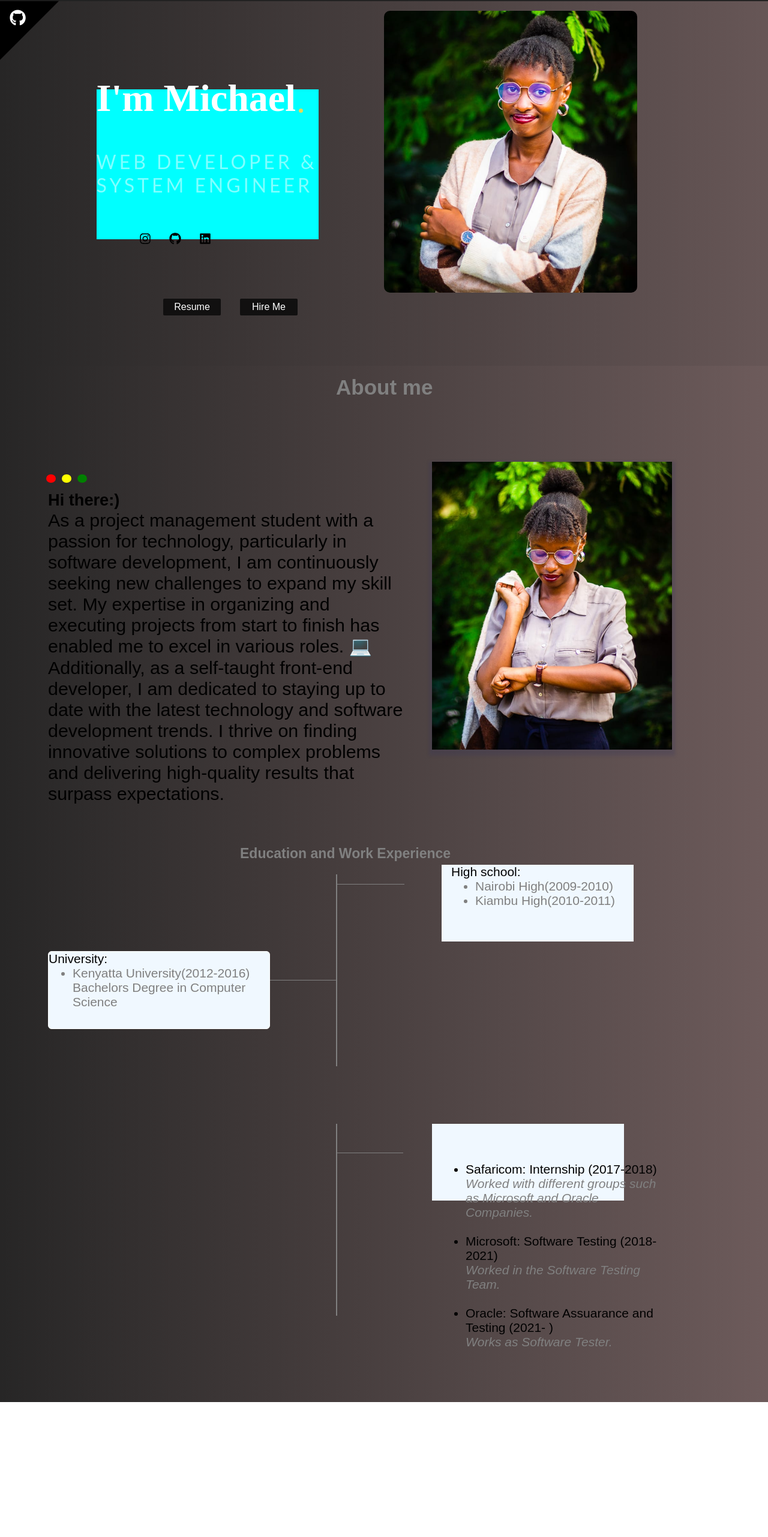
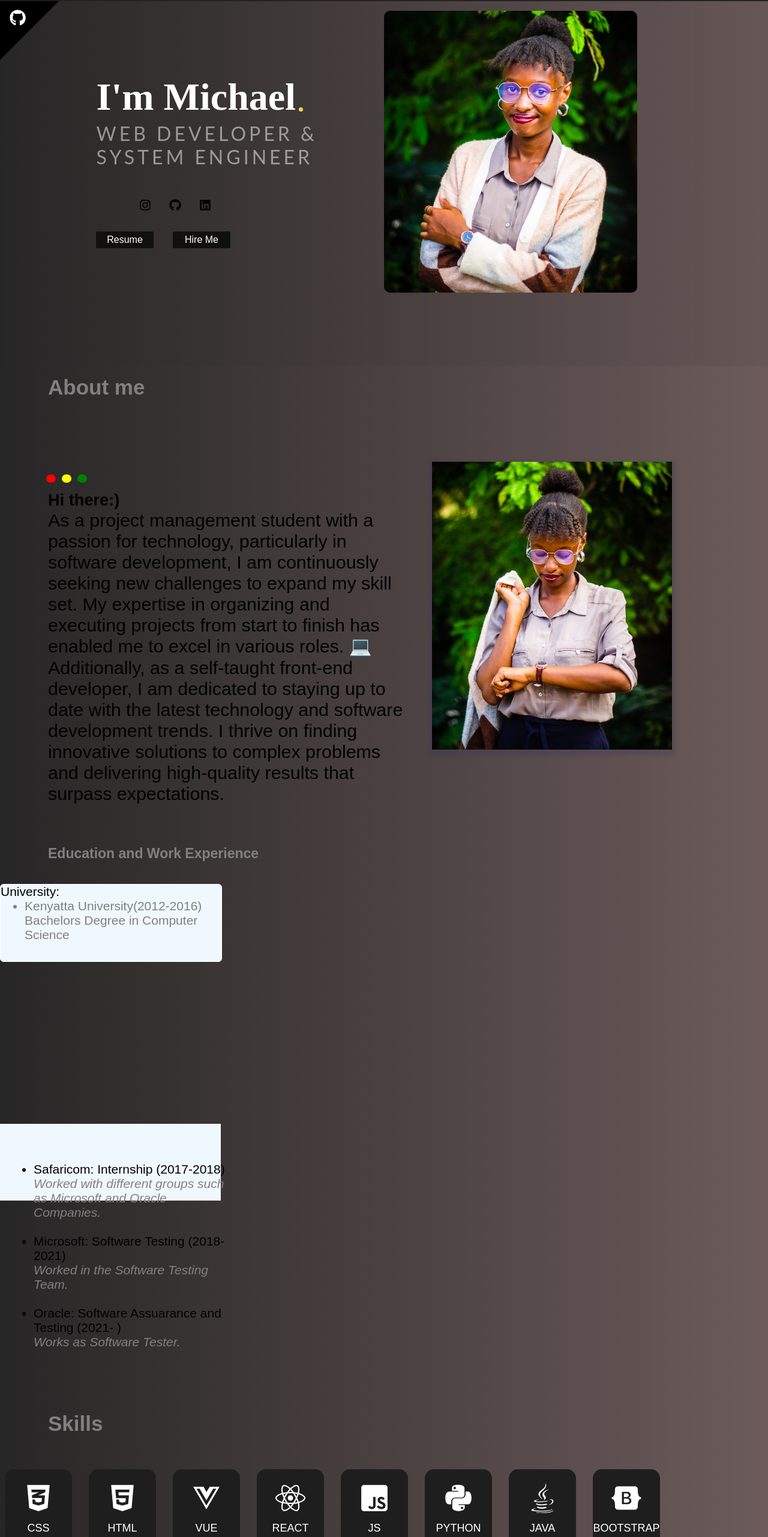
Before and after one commit to Mikee100/myportfolio, a React (Create React App) app: page / in a window 1280 px wide. Shown: the part 62-2625 px from the top of the page at 60% size. Built offline with nearby package versions, Linux system fonts and the light colour scheme.

Commit message:
worked on gui of the portfolio

```diff
--- a/src/pages/Experience.js
+++ b/src/pages/Experience.js
@@ -31,24 +31,8 @@ export default function Experience() {
       </div>
      ****/}
 
-<hr  className="edu_line" />
-<hr className="first_ln" />
-<div  className="first_box">
 
 
-      <small className="small_list_high">
-        High school:
-        <ul>
-          <li>Nairobi High(2009-2010) </li>
-          <li>Kiambu High(2010-2011)</li>
-        </ul>
-      </small>
-
-
-
-
-</div>
-<hr className="second_ln" />
 <div className="second_box">
 
   <small className="small_list_uni">
@@ -61,9 +45,7 @@ export default function Experience() {
 
 </div>
 
-<hr className="work_ln" />
 
-<hr className="ln_work_first" />
 
 <div className="first_work">
 <small className="small_work">
--- a/src/pages/Home.js
+++ b/src/pages/Home.js
@@ -5,18 +5,19 @@ import { FaInstagram } from "react-icons/fa";
 import { FaGithub } from "react-icons/fa";
 import { FaLinkedin } from "react-icons/fa";
 import Navbar from "./Navbar";
-import { useNavigate } from "react-router";
+import { Link } from "react-router-dom";
+
 
 export default function Home() {
 
-    const history = useNavigate();
+
 
 
   const openResume = () => {
     window.open('/images/008129426.pdf');
   };
   const openHireMe = () => {
-     history("./contacts");
+     window.open("/contacts")
   };
   return (
     <div className="container_home" id="container_home">
@@ -30,10 +31,10 @@ export default function Home() {
         {" "}
         Resume
       </button>
-      <button className="hireme" onClick={openHireMe}>
+    <Link to="./contacts" >  <button className="hireme" onClick={openHireMe}>
         {" "}
         Hire Me
-      </button>
+      </button></Link>
 
       <img
       // eslint-disable-next-line
--- a/src/pages/about.css
+++ b/src/pages/about.css
@@ -2,7 +2,7 @@
 .container_about {
     height: 61rem;
     width: 100%;
-    top: 59rem;
+    top: 42rem;
     background-color: white;
     display: flex;
     position: absolute;
@@ -102,7 +102,7 @@
     .about_hd {
       position: absolute;
       top: 1rem;
-      left: 35rem;
+      left: 5rem;
       color: grey;
       font-size: 35px;
     }
--- a/src/pages/home.css
+++ b/src/pages/home.css
@@ -109,12 +109,9 @@
 .container_home {
   height: 42rem;
   width: 100%;
-  background-image: linear-gradient(
-    to right,
-    rgba(206, 200, 200, 0),
-    rgb(109, 91, 91)
-  );
+
   position: absolute;
+  background-color: white;
 
 
 }
@@ -259,8 +256,8 @@
     display: flex;
     flex-direction: row;
     list-style-type: none;
-left: 1rem;
-    top: 14rem;
+    left: 1rem;
+    top: 15rem;
   }
 
   .media_icons_home li {
@@ -270,21 +267,21 @@ left: 1rem;
   }
   .resume {
     position: absolute;
-    top: 35rem;
-    left: 17rem;
+    top: 28rem;
+    left: 10rem;
   }
   .resume:hover {
-    padding: 20px;
+    opacity: .7;
     transition: 0.9s ease-in-out;
   }
   .hireme {
     position: absolute;
-    top: 35rem;
-    left: 25rem;
+    top: 28rem;
+    left: 18rem;
   }
   .hireme:hover {
-    padding: 20px;
-    transition: 0.9s ease-in-out;
+    opacity: .7;
+    transition: 0.1s ease-in-out;
   }
   .pic_home {
     top: 5rem;
--- a/src/pages/homebeauty.css
+++ b/src/pages/homebeauty.css
@@ -9,7 +9,6 @@
       display: flex;
       justify-content: center;
       flex-direction: column;
-      background-color: aqua;
 
       .title {
         width: 110%;
@@ -212,12 +211,14 @@
   .container {
     position: relative;
     width: 40%;
-    height: 28rem;
-    top: 7rem;
+    height: 13rem;
+    top: 10rem;
     left:5rem;
     display: flex;
     justify-content: center;
     align-items: center;
+
+
 
 
 
@@ -238,8 +239,9 @@
         position: relative;
         display: flex;
         align-items: center;
-        height: 170px;
-        top: -3rem;
+        height: 80px;
+        top: 0rem;
+        ;
 
 
 
@@ -289,12 +291,12 @@
       }
 
       .role {
-        width: 100%;
+        width: 110%;
         position: relative;
         display: flex;
         align-items: center;
-        height: 170px;
-        top: -3rem;
+        height: 80px;
+        top: 0rem;
         left: 0rem;
 
         .block {
--- a/src/pages/projcont.css
+++ b/src/pages/projcont.css
@@ -4,11 +4,7 @@
     width: 100%;
     top: 212rem;
 
-    background-image: linear-gradient(
-      to right,
-      rgba(206, 200, 200, 0),
-      rgb(109, 91, 91)
-    );
+    background-color: white;
     display: flex;
     position: absolute;
     align-items: center;
@@ -40,7 +36,7 @@
     position: absolute;
     box-shadow: rgba(50, 50, 93, 0.23) 0 30px 30px -20px;
     height: 23rem;
-    background-color: white;
+
     width: 24rem;
     top: 5rem;
     left: 1rem;
@@ -82,7 +78,7 @@
     position: absolute;
     box-shadow: rgba(50, 50, 93, 0.23) 0 30px 30px -20px;
     height: 23rem;
-    background-color: white;
+
     width: 24rem;
     top: 32rem;
     left: 1rem;
@@ -98,7 +94,7 @@
     position: absolute;
     box-shadow: rgba(50, 50, 93, 0.23) 0 30px 30px -20px;
     height: 23rem;
-    background-color: white;
+
     width: 24rem;
     top: 58rem;
     left: 1rem;
@@ -108,15 +104,15 @@
     transition: ease-in-out 0.9s;
     opacity: 1;
     padding: 10px;
-    box-shadow: rgba(50, 50, 93, 0.23) 0 30px 30px 20px;
+
   }
 
   @media (min-width: 1024px) {
     .container_project {
       height: 85rem;
       width: 100%;
-      top: 193rem;
-      background-color: rgb(39, 38, 38);
+      top: 175rem;
+     background-color: white;
       background-image: linear-gradient(
         to right,
         rgba(206, 200, 200, 0),
@@ -128,27 +124,27 @@
       top: 1rem;
       color: grey;
       font-size: 31px;
-      left: 35rem;
+      left: 5rem;
     }
     .project_1 {
-      height: 23rem;
-      background-color: white;
-      width: 24rem;
+      height: 25rem;
+
+      width: 65rem;
       top: 5rem;
       left: 5rem;
     }
     .project_2 {
       height: 23rem;
-      background-color: white;
-      width: 24rem;
-      top: 5rem;
-      left: 45rem;
+
+      width: 65rem;
+      top: 31rem;
+      left: 5rem;
     }
     .project_3 {
       height: 23rem;
-      background-color: white;
-      width: 24rem;
-      top: 33rem;
+
+      width: 65rem;
+      top: 60rem;
       left: 5rem;
     }
   }
@@ -159,7 +155,7 @@
     height: 45rem;
     width: 100%;
     top: 297rem;
-    background-color: rgb(39, 38, 38);
+   background-color: white;
     position: absolute;
     display: flex;
     box-shadow: rgba(50, 50, 93, 0.23) 0 30px 30px -20px;
@@ -310,8 +306,8 @@
     .container_contacts {
       height: 40rem;
       width: 100%;
-      top: 278rem;
-      background-color: rgb(39, 38, 38);
+      top: 260rem;
+    background-color: white;
       background-image: linear-gradient(
         to right,
         rgba(206, 200, 200, 0),
@@ -322,7 +318,7 @@
       position: absolute;
       font-size: 32px;
       top: 1rem;
-      left: 33rem;
+      left: 5rem;
       color: grey;
     }
     form {
--- a/src/pages/skillexp.css
+++ b/src/pages/skillexp.css
@@ -4,7 +4,7 @@
     height: 59rem;
     width: 100%;
     top: 120rem;
-    background-color: #e9d5a1;
+    background-color: white;
     display: flex;
     position: absolute;
     align-items: center;
@@ -102,68 +102,28 @@
   background-color: grey;
 
 }
-.first_ln{
-  position: absolute;
-  width:7rem;
 
-  left:35.1rem;
-  top:5rem;
-  height: .01rem;
-  border:none;
-  background-color: grey;
 
-}
-.second_ln{
-  position: absolute;
-  width:7rem;
-  top:5rem;
-  height: .01rem;
-  border:none;
-  left:28rem;
-  top:15rem;
-  background-color: grey;
-
-}
-.first_box{
-  position: absolute;
-  height: 8rem;
-  width: 20rem;
-  background-color: aliceblue;
-  top:3rem;
-  right:14rem;
-  border: 1px solid white;
-  border: 6px;
-
-}
 .second_box{
   position: absolute;
   height: 8rem;
   width: 23rem;
   background-color: aliceblue;
-  top:12rem;
-  left:5rem;
+  top:5rem;
+  left:0rem;
   border: 1px solid white;
   border-radius: 6px;
 
 }
 
-.work_ln{
-  position: absolute;
-  width:.1rem;
-  height: 20rem;
-  border:none;
-  left:35rem;
-  top:30rem;
-  background-color: grey;
 
-}
 .first_work{
   position: absolute;
   height: 8rem;
-  width: 20rem;
+  width: 23rem;
   background-color: aliceblue;
   top:30rem;
-  right:15rem;
+ left:0rem;
   border: 1px solid white;
   border: 6px;
 
@@ -199,7 +159,7 @@
     .exp_hd {
       position: absolute;
       top: 1rem;
-      left: 25rem;
+      left: 5rem;
       color: grey;
       font-size: 20x;
     }
@@ -224,7 +184,7 @@
     height: 33rem;
     width: 100%;
     top: 179rem;
-    background-color: rgb(39, 38, 38);
+    background-color: white;
     display: flex;
     position: absolute;
     align-items: center;
@@ -285,7 +245,7 @@
     .container_skills {
       height: 25rem;
       width: 100%;
-      top: 168rem;
+      top: 150rem;
       background-color: rgb(39, 38, 38);
       background-image: linear-gradient(
         to right,
@@ -298,7 +258,7 @@
       top: 1rem;
       font-size: 35px;
       color: grey;
-      left: 35rem;
+      left: 5rem;
     }
     .list_skills {
       top: 7rem;
```
